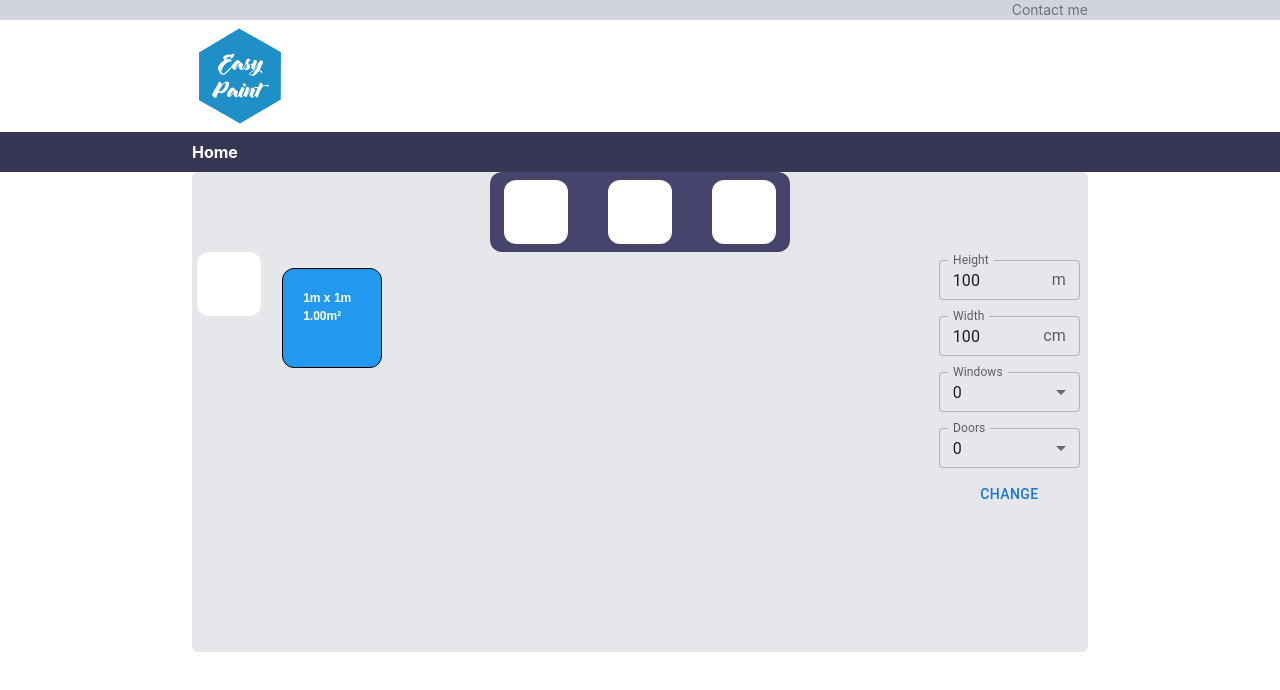
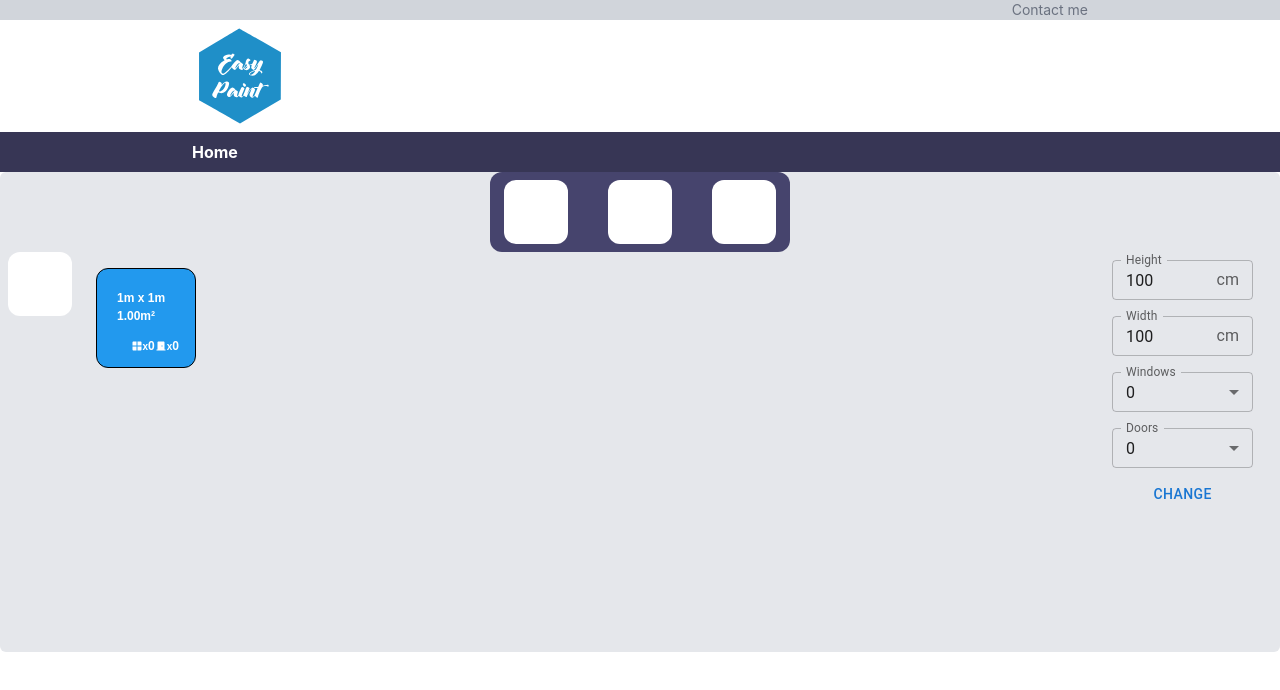
Before and after one commit to PedroSpelta/Desafio, a Next.js app: page / in a window 1280 px wide. Shown: the top 690 px of the page. Built offline with nearby package versions, Linux system fonts and the light colour scheme.

Commit message:
adding little window and doors indicators on the paint

```diff
--- a/package.json
+++ b/package.json
@@ -12,9 +12,10 @@
     "@emotion/styled": "^11.6.0",
     "@mui/material": "^5.3.0",
     "interactjs": "^1.10.11",
-    "next": "12.0.8",
+    "next": "^10.0.1",
     "react": "17.0.2",
     "react-dom": "17.0.2",
+    "react-icons": "^4.3.1",
     "react-transition-group": "^4.4.2"
   },
   "devDependencies": {
@@ -23,7 +24,7 @@
     "@types/react": "17.0.38",
     "autoprefixer": "^10.4.2",
     "eslint": "8.7.0",
-    "eslint-config-next": "12.0.8",
+    "eslint-config-next": "^0.2.4",
     "postcss": "^8.4.5",
     "tailwindcss": "^3.0.15",
     "typescript": "4.5.5"
--- a/src/components/paintCalculator/PaintArea.tsx
+++ b/src/components/paintCalculator/PaintArea.tsx
@@ -1,6 +1,7 @@
 import interact from "interactjs";
 import React, { useEffect, useRef } from "react";
 import { IPaintArea, IWall } from "../../types/paint/paint";
+import { MdWindow, MdDoorFront } from "react-icons/md";
 
 const PaintArea: React.FC<IPaintArea> = ({ actualWall, setActualWall }) => {
   const ref = React.useRef<HTMLDivElement>(null);
@@ -36,7 +37,7 @@ const PaintArea: React.FC<IPaintArea> = ({ actualWall, setActualWall }) => {
         move: function (event) {
           const { width, height } = event.rect;
           if (width * height < 10000 || width * height > 150000) return;
-          setActualWall((state) => ({...state, width, height }));
+          setActualWall((state) => ({ ...state, width, height }));
           // let { x, y } = event.target.dataset;
           // setSize({ width, height });
           // x = 0;
@@ -57,13 +58,21 @@ const PaintArea: React.FC<IPaintArea> = ({ actualWall, setActualWall }) => {
   return (
     <div className="w-[80%] h-[70%] max-h-[400px] overflow-hidden">
       <div
-        className=" border border-black overflow-auto wall resizable font-bold"
+        className=" border border-black overflow-auto wall resizable font-bold relative"
         ref={ref}
       >
         <p>
           {actualWall.height / 100}m x {actualWall.width / 100}m
         </p>
         <p>{((actualWall.height * actualWall.width) / 10000).toFixed(2)}m²</p>
+        <p className="absolute bottom-3 right-4 flex justify-center items-center">
+          <MdWindow />
+          <span style={{ fontSize: "10px" }}>x</span>
+          {actualWall.windows}
+          <MdDoorFront />
+          <span style={{ fontSize: "10px" }}>x</span>
+          {actualWall.doors}
+        </p>
       </div>
     </div>
   );
--- a/src/components/paintCalculator/PaintCalculator.tsx
+++ b/src/components/paintCalculator/PaintCalculator.tsx
@@ -32,7 +32,7 @@ function PaintCalculator() {
 
   return (
     <div className="flex w-full justify-center items-center">
-      <div className="w-full max-w-4xl bg-gray-200 rounded-md flex items-center flex-col">
+      <div className="w-full bg-gray-200 rounded-md flex items-center flex-col paint-area">
         <PaintRoomShape walls={walls} setWalls={setWalls} />
         <div className="flex w-full">
           <PaintSidebar walls={walls} setWalls={setWalls} />
--- a/src/components/paintCalculator/PaintInput.tsx
+++ b/src/components/paintCalculator/PaintInput.tsx
@@ -11,6 +11,7 @@ import {
 import { height, minHeight } from "@mui/system";
 import React, { useState } from "react";
 import { IPaintInput } from "../../types/paint/paint";
+import { validateArea, validateDoors } from "../../utils/validateInput";
 
 const PaintInput: React.FC<IPaintInput> = ({ actualWall, setActualWall }) => {
   const [localSize, setLocalSize] = useState({
@@ -26,25 +27,24 @@ const PaintInput: React.FC<IPaintInput> = ({ actualWall, setActualWall }) => {
   };
 
   const localToStateSize = () => {
-    const { width, height } = localSize;
-    const area = width * height;
-    if (area > 150000 || area < 10000) {
-      return window.alert(
-        "Area should be bigger than 1m² and smaller than 15m²"
-      );
-    }
+    const invalidArea = validateArea(localSize);
+    if (invalidArea) return alert(invalidArea);
+    const invalidDoors = validateDoors(localSize);
+    if (invalidDoors) return alert(invalidDoors);
+
     return setActualWall(localSize);
   };
 
   return (
     <div className="flex flex-col">
+      <FormControl>
         <TextField
           label="Height"
           size="small"
           sx={{ m: 1, width: "14ch", height: "ch" }}
           value={localSize.height}
           InputProps={{
-          endAdornment: <InputAdornment position="end">m</InputAdornment>,
+            endAdornment: <InputAdornment position="end">cm</InputAdornment>,
           }}
           onChange={(e) =>
             setLocalSize((state) => ({
@@ -110,9 +110,15 @@ const PaintInput: React.FC<IPaintInput> = ({ actualWall, setActualWall }) => {
           </Select>
         </FormControl>
 
-      <Button variant="text" onClick={localToStateSize}>
+        <Button
+          variant="text"
+          type="submit"
+          onClick={localToStateSize}
+          onSubmit={localToStateSize}
+        >
           Change
         </Button>
+      </FormControl>
     </div>
   );
 };
--- /dev/null
+++ b/src/utils/validateInput.ts
@@ -0,0 +1,23 @@
+import { IWall } from "../types/paint/paint";
+
+const window = {width: 200, height: 120};
+const door = {width: 80, height: 190};
+
+
+export const validateDoors = (wall:IWall) => {
+  if( door.height + 30 > wall.height) return "Wall height should be at least 30 cm bigger than the door"
+}
+
+export const validateArea = (wall: IWall) => {
+    const area = wall.width * wall.height;
+    if (area > 150000 || area < 10000) {
+      return "Area should be bigger than 1m² and smaller than 15m²"
+    }
+    const windowsArea = (window.height*window.width) * wall.windows;
+    const doorsArea = (door.height*door.width) * wall.doors;
+    const noPaintArea = windowsArea + doorsArea;
+    console.log(noPaintArea, 0.5*area);
+
+
+    if (noPaintArea > 0.5 * area) return "Windows and doors should, at maximum, occupy 50% of the wall";
+}
--- a/styles/globals.css
+++ b/styles/globals.css
@@ -60,3 +60,7 @@ a {
   /* This makes things *much* easier */
   box-sizing: border-box;
 }
+
+.paint-area {
+  max-width: 1280px;
+}
```
Also changed, not shown: 1 other file (tests, documents, lock files or other folders). Lines whose indentation alone changed are shown as unchanged.
